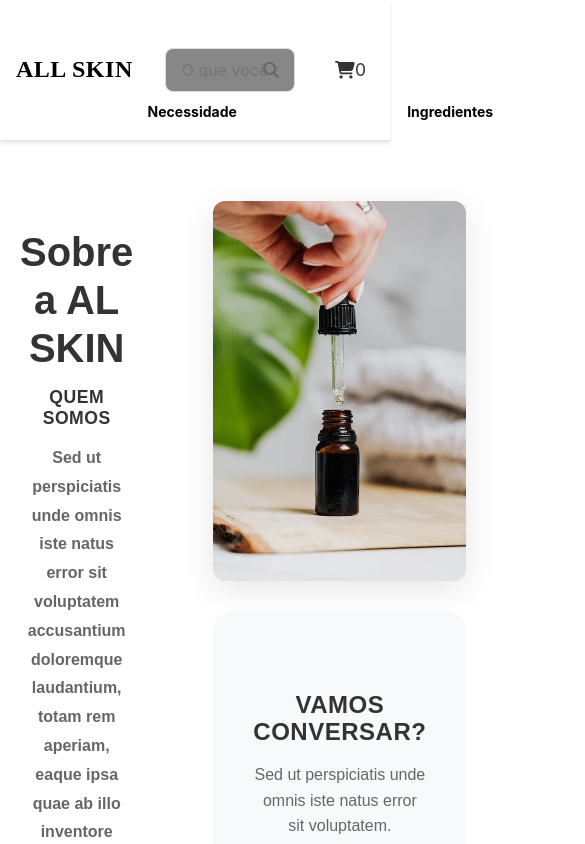
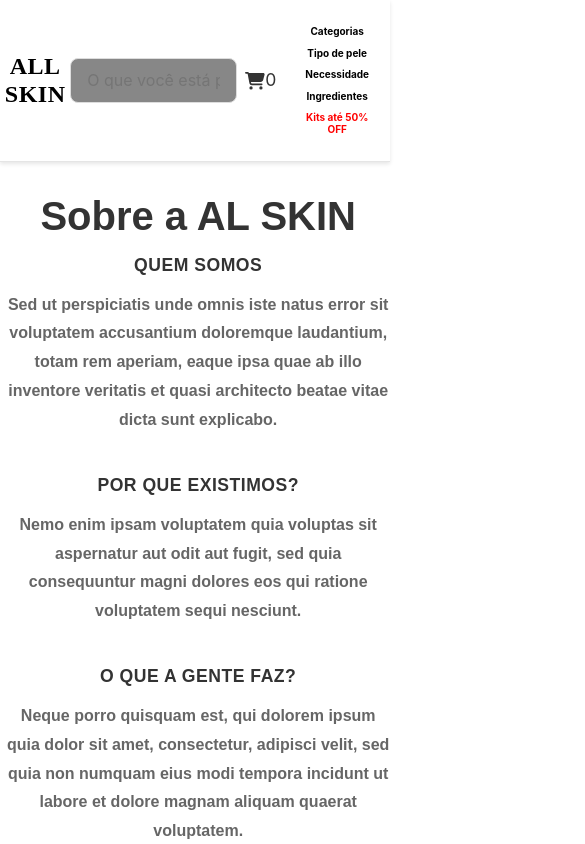
Before and after one commit to Tkmendes/el-skin-webapp, a React (Create React App) app: page /sobre in a window 390 px wide. Shown: the top 844 px of the page, 585 px wide, since content can reach past the window. Built offline with nearby package versions, Linux system fonts and the light colour scheme.

Commit message:
Deixando site responsivo

```diff
--- a/src/Components/Footer/footer.tsx
+++ b/src/Components/Footer/footer.tsx
@@ -13,9 +13,18 @@
     max-width: 1200px;
     margin: 0 auto;
     padding: 0 20px;
+
+    @media screen and (max-width: 768px) {
+        padding: 0 10px;
+    }
+
 `
 const FooterSocial = styled.div`
     padding: 40px 0;
+
+    @media screen and (max-width: 768px) {
+        padding: 30px 0;
+    }
 
 `
 const SocialIcons = styled.div`
@@ -23,6 +32,10 @@
     justify-content: center;
     gap: 20px;
     flex-wrap: wrap;
+
+    @media screen and (max-width: 768px) {
+        gap: 15px;
+    }
 
 `
 
@@ -51,18 +64,35 @@
         transform: translateY(-2px);
         box-shadow: 0 4px 12px rgba(139, 74, 139, 0.3);
     }
+
+    @media screen and (max-width: 768px) {
+         width: 45px;
+        height: 45px;
+        font-size: 18px;
+    }
 `
 
 /* Links Section */
 const FooterLinks = styled.div`
     background-color: #f8f9fa;
-    padding: 50px 0;''
+    padding: 50px 0;
+
+    @media screen and (max-width: 768px) {
+        padding: 0px;
+    }
 `
 
 const FooterSections = styled.div`
     display: grid;
     grid-template-columns: repeat(auto-fit, minmax(250px, 1fr));
     gap: 40px;
+
+    @media screen and (max-width: 768px) {
+        /* grid-template-columns: repeat(auto-fit, minmax(200px, 1fr));
+        gap: 30px; */
+        display: flex;
+        gap: 0.5rem;
+    }
 `
 
 const FooterSection = styled.section`
@@ -75,6 +105,11 @@
     color: #333;
     margin-bottom: 20px;
     margin-top: 0;
+
+    @media screen and (max-width: 768px) {
+        font-size: 16px;
+        margin-bottom: 16px;
+    }
 `
 
 const FooterSectionLinks = styled.ul`
@@ -117,6 +152,10 @@
     color: white;
     padding: 30px 0;
     text-align: center;
+
+    @media screen and (max-width: 768px) {
+        padding: 25px 0;
+    }
 `
 
 const FooterBrandName = styled.div`
@@ -124,6 +163,10 @@
     font-weight: 700;
     margin: 0 0 12px 0;
     color: white;
+
+    @media screen and (max-width: 768px) {
+        font-size: 20px;
+    }
 `
 
 const FooterCopyright = styled.div`
@@ -170,7 +213,7 @@
         {
             title: 'Atendimento',
             links: [
-                { label: 'oi@alskin.com.br', href: 'mailto:oi@alskin.com.br' },
+                { label: 'oi@alskin.com.br', href: '/mailto:oi@alskin.com.br' },
                 { label: 'ajuda', href: '/ajuda' }
             ]
         },
@@ -187,12 +230,12 @@
             <FooterContainer>
                 <FooterSocial>
                     <SocialIcons>
-                        <a href=""><SocialIcon><FontAwesomeIcon icon={faInstagram} /></SocialIcon></a>
-                        <a href=""><SocialIcon><FontAwesomeIcon icon={faFacebook} /></SocialIcon></a>
-                        <a href=""><SocialIcon><FontAwesomeIcon icon={faYoutube} /></SocialIcon></a>
-                        <a href=""><SocialIcon><FontAwesomeIcon icon={faPinterest} /></SocialIcon></a>
-                        <a href=""><SocialIcon><FontAwesomeIcon icon={faTwitter} /></SocialIcon></a>
-                        <a href=""><SocialIcon><FontAwesomeIcon icon={faLinkedin} /></SocialIcon></a>
+                        <a href="/instagram"><SocialIcon><FontAwesomeIcon icon={faInstagram} /></SocialIcon></a>
+                        <a href="/facebook"><SocialIcon><FontAwesomeIcon icon={faFacebook} /></SocialIcon></a>
+                        <a href="/youtube"><SocialIcon><FontAwesomeIcon icon={faYoutube} /></SocialIcon></a>
+                        <a href="/pinterest"><SocialIcon><FontAwesomeIcon icon={faPinterest} /></SocialIcon></a>
+                        <a href="/twitter"><SocialIcon><FontAwesomeIcon icon={faTwitter} /></SocialIcon></a>
+                        <a href="/linkedin"><SocialIcon><FontAwesomeIcon icon={faLinkedin} /></SocialIcon></a>
                     </SocialIcons>
 
                 </FooterSocial>
@@ -212,7 +255,7 @@
                                     {section.links.map((link) => (
                                         <FooterSectionLinksLi key={link.label}>
 
-                                            <Link to={link.href}>
+                                            <Link to={link.href} >
                                                 {link.label}
                                             </Link>
                                         </FooterSectionLinksLi>
@@ -231,7 +274,7 @@
             </FooterContainer>
             <FooterBottom>
                 <FooterBrandName>
-                    <Logo color="white"></Logo>
+                    <Logo></Logo>
                 </FooterBrandName>
                 <FooterCopyright>
                     2023 AL SKIN. Todos os direitos reservados.
--- a/src/Components/Header/headerComponents.tsx
+++ b/src/Components/Header/headerComponents.tsx
@@ -8,28 +8,42 @@
 
 
 const Container = styled.div`
-  max-width: 1200px;
+  max-width: ${({ theme }) => theme.breakpoints.xl};
   margin: 0 auto;
   padding: 0 1rem;
   display: flex;
   align-items: center;
   justify-content: space-between;
+
+  @media screen and (max-width: ${({ theme }) => theme.breakpoints.md}) {
+    padding: 0rem;
+  }
 `
 
 const HeaderContainer = styled.header`
-  background-color: #ffffff;
-  box-shadow: 0 2px 4px rgba(0, 0, 0, 0.1);
+  background-color: ${({ theme }) => theme.colors.background.white};
+  box-shadow: ${({ theme }) => theme.shadows.sm};
 
 `
 
 const HeaderTop = styled.div`
-  padding: 1rem 0;
+  padding: ${({ theme }) => theme.spacing.md};
   border-bottom: 1px solid #e5e5e5;
+
+  @media screen and (max-width: ${({ theme }) => theme.breakpoints.md}) {
+    padding: 0;
+
+  }
 `
 
 const OpcoesContainer = styled.div`
-  padding: 1rem 0;
-  margin-top: 2.5rem;
+  padding: ${({ theme }) => theme.spacing.md};
+  margin-top: ${({ theme }) => theme.spacing.xxl};
+
+  @media screen and (max-width: ${({ theme }) => theme.breakpoints.md}) {
+    max-width: ${({ theme }) => theme.breakpoints.md};
+    margin-top: 0;
+  }
 `
 
 function HeaderComponents() {
--- a/src/Components/Logo/logo.tsx
+++ b/src/Components/Logo/logo.tsx
@@ -4,20 +4,19 @@
 const LogoHeader = styled.div`
     font-size: 24px;
     font-weight: bold;
-    color: ${props => props.color ? 'white' : 'black'};
-    margin: 0;
+    margin: 0.2em;
     letter-spacing: 0.5px;
     font-family: Shippori Antique;
 
 
-`
+`;
 
 
 const LogoTxt = styled.p`
   vertical-align: baseline;
+`;
 
-`
-function Logo(props) {
+function Logo() {
     return (
 
         <LogoHeader>
--- a/src/Components/OpcoesHeader/OpcoesHeader.tsx
+++ b/src/Components/OpcoesHeader/OpcoesHeader.tsx
@@ -10,6 +10,17 @@
     position: absolute;
     left: calc(48% - 631px/2 - 260.5px);
     margin: 0px;
+
+     @media screen and (max-width: ${({ theme }) => theme.breakpoints.md}) {
+
+        font-size: 10px;
+        max-width: 768px;
+        gap: 0.5rem;
+        align-items: center;
+        display: contents;
+
+
+    }
 `
 const Opcao = styled.li`
     font-size: 14px;
@@ -19,10 +30,26 @@
     height: 100%;
     padding: 0 5px;
     cursor: pointer;
-    min-width: 120px;
+    min-width: 0.5 rem;
     list-style: none;
     font-weight: bold;
 
+    @media screen and (max-width: ${({ theme }) => theme.breakpoints.md}) {
+
+        font-size: 10px;
+        max-width: 768px;
+        gap: 0.5rem;
+    }
+
+`
+
+const Kitp = styled.p`
+    color: red;
+    margin-left: 9.5rem;
+
+    @media screen and (max-width: ${({ theme }) => theme.breakpoints.md}) {
+        margin-left: 0;
+    }
 `
 
 
@@ -39,7 +66,7 @@
                     <Opcao><p>{texto.nome}</p></Opcao>
                 </Link>
             ))}
-            <Opcao><p style={{ color: 'red' }}>Kits até 50% OFF</p></Opcao>
+            <Opcao><Kitp>Kits até 50% OFF</Kitp></Opcao>
         </Opcoes>
     );
 }
--- a/src/Components/Pesquisa/PesquisaContainer.tsx
+++ b/src/Components/Pesquisa/PesquisaContainer.tsx
@@ -14,6 +14,12 @@
     margin:  2rem;
     position: relative;
     display: flex;
+
+    @media screen and (max-width: ${({ theme }) => theme.breakpoints.md}) {
+        flex: 0.5;
+        display: contents;
+
+    }
 
 `
 
@@ -32,6 +38,9 @@
     align-items: center;
     justify-content: center;
     transition: background-color 0.3s ease;
+    @media screen and (max-width: ${({ theme }) => theme.breakpoints.md}) {
+        display: none;
+    }
 `
 // const Search = createContext(SearchContext);
 
--- a/src/Components/ProductGrid/productGrid.tsx
+++ b/src/Components/ProductGrid/productGrid.tsx
@@ -11,10 +11,10 @@
 
 const ProductGridSection = styled.section`
     padding: 60px 20px;
-    background-color: #ffffff;
+    background-color: ${({ theme }) => theme.colors.background.white};
 `
 const ProductGridContainer = styled.div`
-    max-width: 1200px;
+    max-width: ${({ theme }) => theme.breakpoints.xl};
     margin: 0 auto;
 `
 
--- a/src/Pages/About.tsx
+++ b/src/Pages/About.tsx
@@ -8,6 +8,11 @@
     margin: 0 auto;
     padding: 60px 20px;
     font-family: 'Arial', sans-serif;
+    width: 100%;
+
+    @media screen and (max-width: 768px) {
+        padding: 0.2rem;
+    }
 `
 const AboutContent = styled.div`
   display: grid;
@@ -15,6 +20,11 @@
   gap: 80px;
   margin-bottom: 80px;
   align-items: start;
+
+  @media screen and (max-width: 768px) {
+    grid-template-columns: 1fr;
+    gap: 0px;
+  }
 `
 
 const AboutTextSection = styled.h1`
@@ -42,7 +52,7 @@
     font-size: 1rem;
     line-height: 1.8;
     color: #666;
-    margin: 0;
+    margin: 0.2rem;
 `
 
 const AboutImagesSection = styled.div`
--- a/src/Pages/NotFound.tsx
+++ b/src/Pages/NotFound.tsx
@@ -1,10 +1,10 @@
 import NotFoundSVG from "../Imagens/not_found.svg"
 
 
-export default function NotFound(){
-        return(
-            <div style={{marginTop: "50px"}}>
-                <img src={NotFoundSVG} alt="NotFound"/>
-            </div>
-        )
+export default function NotFound() {
+    return (
+        <div style={{ marginTop: "50px", width: "100%", display: "flex", justifyContent: "center" }}>
+            <img style={{ maxWidth: "100%", height: "auto" }} src={NotFoundSVG} alt="NotFound" />
+        </div>
+    )
 }
--- a/src/Styles/theme.ts
+++ b/src/Styles/theme.ts
@@ -70,8 +70,9 @@
     sm: '0.5rem',     // 8px
     md: '1rem',       // 16px
     lg: '1.5rem',     // 24px
-    xl: '2rem',       // 32px
-    xxl: '3rem',      // 48px
+    xl: '2rem',
+    xxl: '2.5rem',      // 32px
+    xxxl: '3rem',     // 48px
   },
 
   borderRadius: {
```
